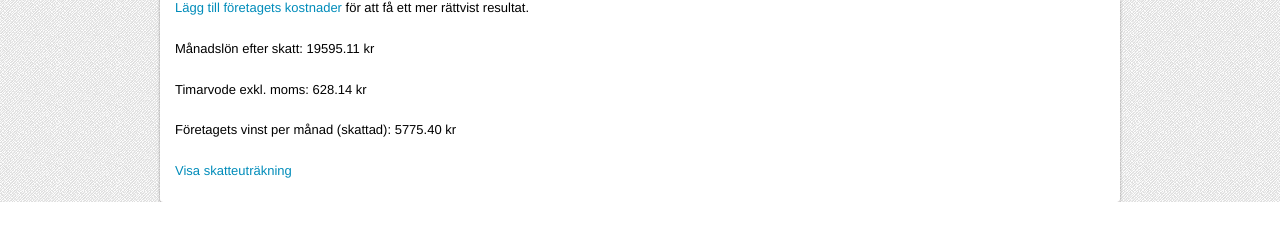
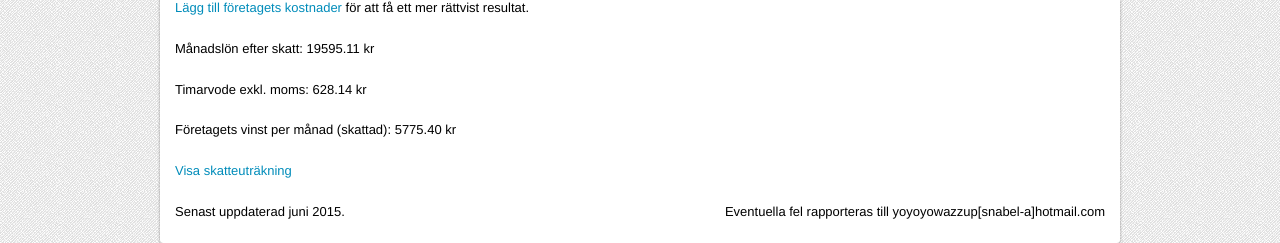
Before and after one commit to Swoot1/SalaryCalculator, a PHP site: page /html.php in a window 1280 px wide. Shown: the part 1048-1291 px from the top of the page. Before the commit the page ends 1250 px from the top, so only its background shows below. Run offline with PHP 8.4, Linux system fonts and the light colour scheme; data that the repository does not hold is empty; some libraries are stand-ins or nearby versions; some web fonts are replaced.

Commit message:
Added an oh so fancy footer.

```diff
--- a/html.php
+++ b/html.php
@@ -31,10 +31,15 @@ echo '<!DOCTYPE html>
                  <div class="large-12 columns" ng-view>
                  </div>
              </div>
+             <div class="row footer">
+                <div class="large-6 columns right">
+                  <p class="right">Eventuella fel rapporteras till yoyoyowazzup[snabel-a]hotmail.com</p>
+               </div>
+               <div class="large-6 columns">
+                 <p>Senast uppdaterad juni 2015.</p>
+               </div>
+            </div>
          </div>
-      </div>
-      <div class="row" >
-         <div class="large-6 columns">
       </div>
 </div>
 <script type="text/javascript" src="Public/Scripts/Vendor/Angular/angular.js"></script>
```
